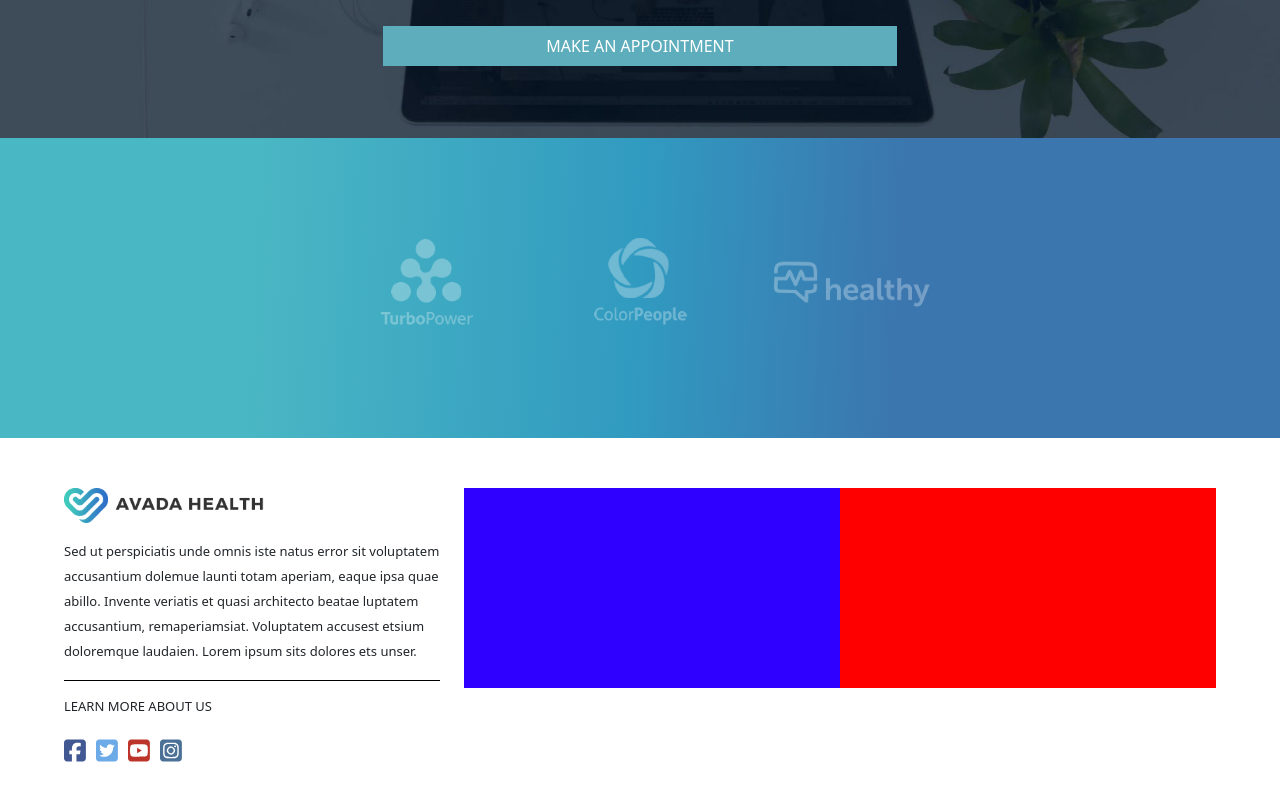
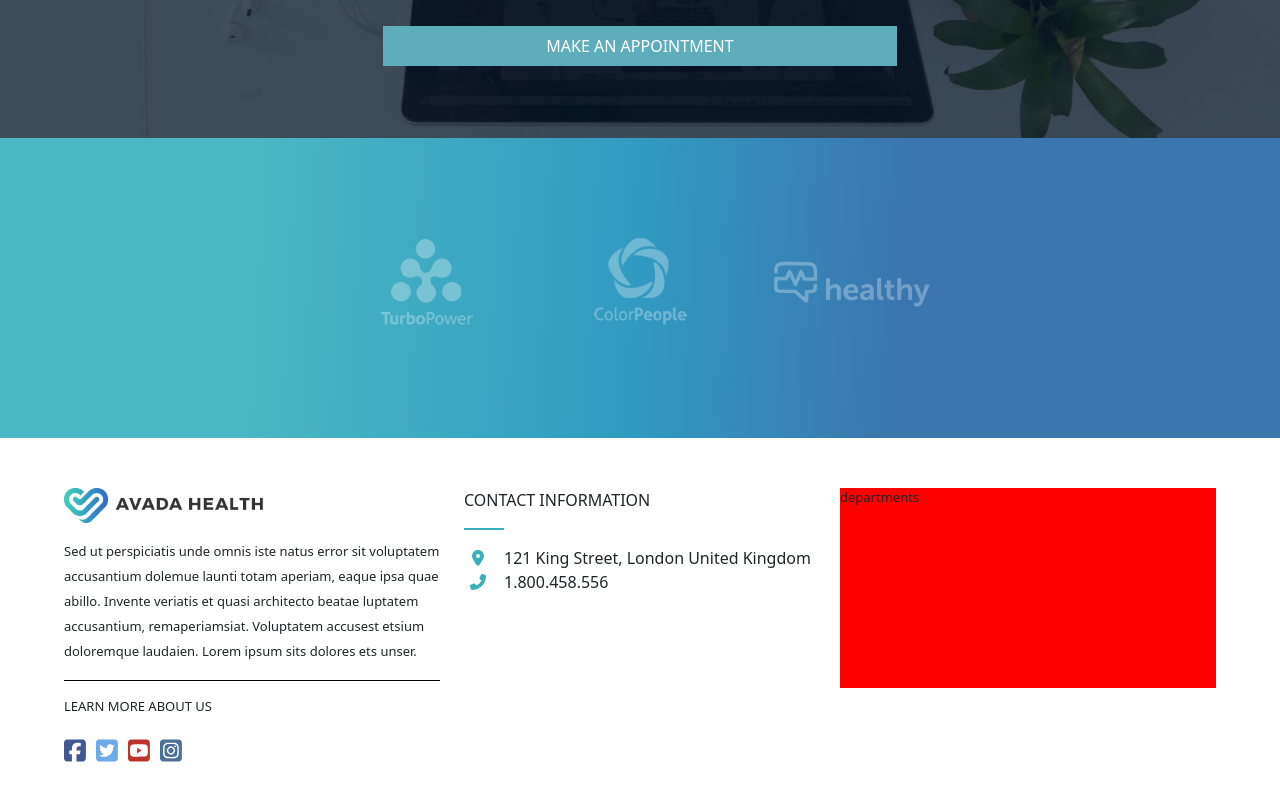
Before and after one commit to Alessio2299/proj-html-vuejs, a Vue app: page / in a window 1280 px wide. Shown: the part 5147-5947 px from the top of the page. Built offline with nearby package versions, Linux system fonts and the light colour scheme.

Commit message:
Created Section Footer Contact

```diff
--- a/src/components/footer/FooterContact.vue
+++ b/src/components/footer/FooterContact.vue
@@ -1,6 +1,16 @@
 
 <template>
-  <div class="avada-info">
+  <div class="contact">
+    <span class="title">contact information</span>
+    <div class="line my-3"></div>
+    <div class="position">
+      <i class="icon me-3 ms-1 fas fa-map-marker-alt"></i>
+      <span>121 King Street, London United Kingdom</span>
+    </div>
+    <div class="telephone">
+      <i class="icon me-3 ms-1 fas fa-phone-alt"></i>
+      <span>1.800.458.556</span>
+    </div>
 
   </div>
 </template>
@@ -14,9 +24,22 @@ export default {
 </script>
 
 <style scoped lang="scss">
-  .avada-info{
+  .contact{
     width: calc(100% / 3);
-    background-color: rgb(47, 0, 255);
-    height: 200px;
+     .title{
+      display: block;
+      font-weight: 300;
+      font-size: 16px;
+      text-transform: uppercase;
+    }
+    .line{
+      width: 40px;
+      height: 2px;
+      background-color: #39afbb;
+    }
+    .icon{
+      color: #39afbb;
+      width: 20px;
+    }
   }
 </style>
--- a/src/components/footer/FooterDepartments.vue
+++ b/src/components/footer/FooterDepartments.vue
@@ -1,7 +1,7 @@
 
 <template>
-  <div class="avada-info">
-
+  <div class="departments">
+    <span>departments</span>
   </div>
 </template>
 
@@ -14,9 +14,14 @@ export default {
 </script>
 
 <style scoped lang="scss">
-  .avada-info{
+  .departments{
     width: calc(100% / 3);
     background-color: rgb(255, 0, 0);
     height: 200px;
+    span{
+      display: block;
+      font-weight: 300;
+      font-size: 13px;
+    }
   }
 </style>
```
